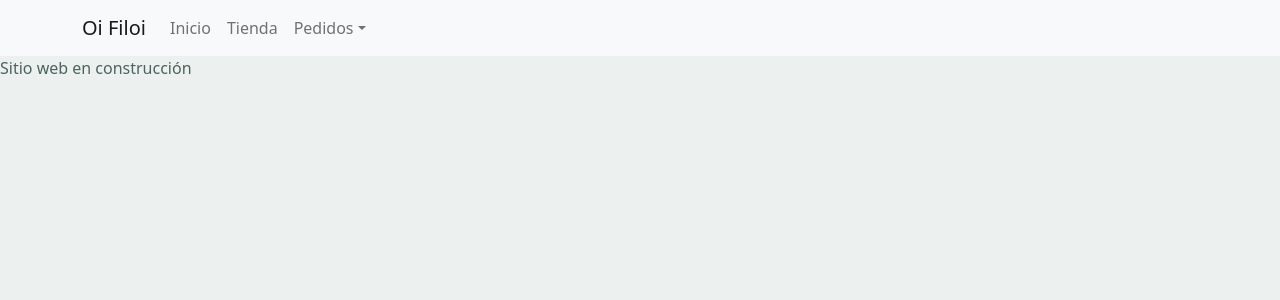
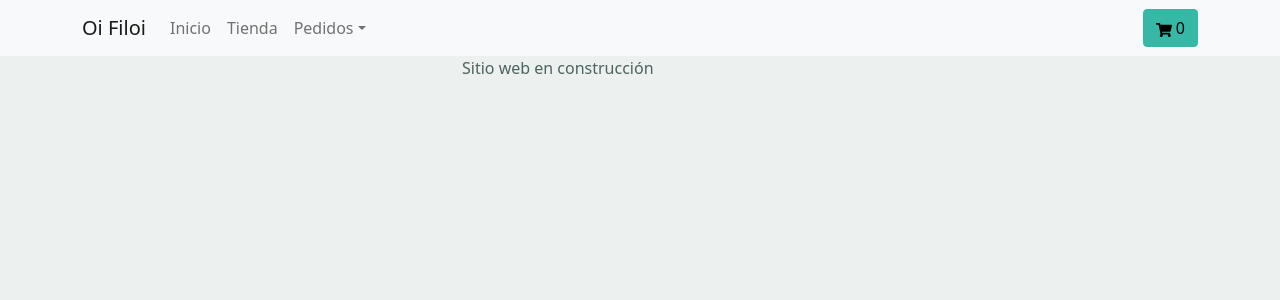
Before and after one commit to CamilaEBF/oi-filoi-ecommerce, a React (Create React App) app: page / in a window 1280 px wide. Shown: the top 300 px of the page. Built offline with nearby package versions, Linux system fonts and the light colour scheme; a web font is replaced by a local one.

Commit message:
Feat: desafío estilos y home blanc fick (#4)
* add CartWidget button

* add ItemListContainer with greeting in its props

```diff
--- a/package.json
+++ b/package.json
@@ -11,6 +11,7 @@
     "react": "^17.0.2",
     "react-bootstrap": "^2.1.2",
     "react-dom": "^17.0.2",
+    "react-icons": "^4.3.1",
     "react-scripts": "^5.0.0",
     "web-vitals": "^2.1.4"
   },
--- a/public/index.html
+++ b/public/index.html
@@ -12,7 +12,7 @@
     <link rel="apple-touch-icon" sizes="180x180" href="/apple-touch-icon.png">
     <link rel="icon" type="image/png" sizes="32x32" href="/favicon-32x32.png">
     <link rel="icon" type="image/png" sizes="16x16" href="/favicon-16x16.png">
-    <link rel="manifest" href="/site.webmanifest">
+    <link href="/webmanifest" rel="manifest">
     <title>Oi Filoi - Amigurumis</title>
   </head>
   <body>
--- a/src/App.jsx
+++ b/src/App.jsx
@@ -1,14 +1,13 @@
 import './App.scss';
-import NavBar from './components/NavBar';
+import NavBar from './components/navigation/NavBar';
+import CartWidget from "./components/main/ItemListContainer";
 
 function App() {
-  return (<>
-      <NavBar/>
-      <div>
-        Sitio web en construcción
-      </div>
-      </>
-  );
+    return (<>
+            <NavBar/>
+            <CartWidget greeting="Sitio web en construcción"/>
+        </>
+    );
 }
 
 export default App;
--- /dev/null
+++ b/src/components/main/ItemListContainer.jsx
@@ -0,0 +1,9 @@
+import {Col, Container, Row} from "react-bootstrap";
+
+export default function CartWidget(props) {
+    return (<Container>
+        <Row className="justify-content-md-center align-middle">
+            <Col xs lg="4">{props.greeting}</Col>
+        </Row>
+    </Container>);
+}
--- /dev/null
+++ b/src/components/navigation/CartWidget.jsx
@@ -0,0 +1,9 @@
+import {Button} from "react-bootstrap";
+import {FaShoppingCart} from "react-icons/fa";
+
+export default function CartWidget() {
+    return (<Button variant="primary">
+        <FaShoppingCart/>
+        <span> 0 </span>
+    </Button>);
+};
--- a/src/components/NavBar.jsx
+++ b/src/components/navigation/NavBar.jsx
@@ -1,11 +1,11 @@
 import {Container, Nav, Navbar, NavDropdown} from "react-bootstrap";
+import CartWidget from "./CartWidget";
 
 export default function NavBar() {
     return (<>
-        <Navbar bg="light" expand="lg">
+        <Navbar collapseOnSelect bg="light" expand="lg">
             <Container>
                 <Navbar.Brand href="#home">Oi Filoi</Navbar.Brand>
-                <Navbar.Toggle aria-controls="basic-navbar-nav" />
                 <Navbar.Collapse id="basic-navbar-nav">
                     <Nav className="me-auto">
                         <Nav.Link href="#inicio">Inicio</Nav.Link>
@@ -19,6 +19,10 @@ export default function NavBar() {
                         </NavDropdown>
                     </Nav>
                 </Navbar.Collapse>
+                <Nav className="me-auto">
+                    <CartWidget/>
+                </Nav>
+                <Navbar.Toggle aria-controls="basic-navbar-nav"/>
             </Container>
         </Navbar>
     </>);
```
Also changed, not shown: public/site.webmanifest.json (deleted, +0 -25 lines), 2 other files (tests, documents, lock files or other folders).
